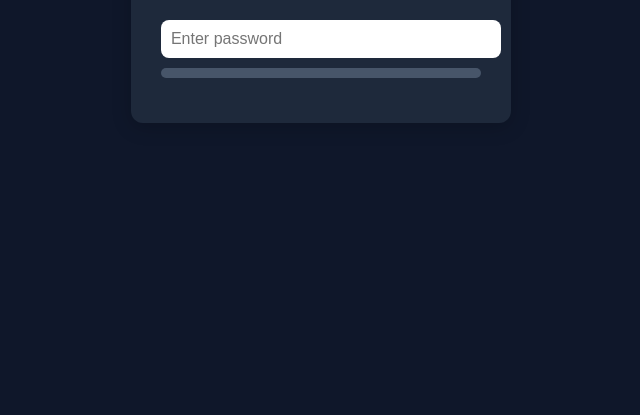
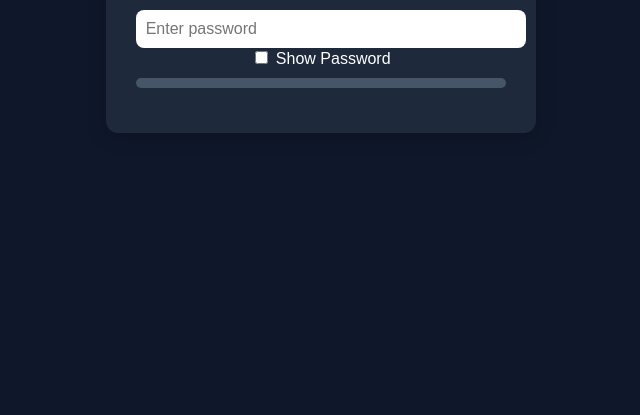
Before and after one commit to MehranButtAK1/Password_strength_checker, a plain HTML site: page index.html in a window 1280 px wide. Shown: the part 385-800 px from the top of the page, without its empty margins (319-959 px from the left). Drawn offline with Linux system fonts and the light colour scheme.

Commit message:
Update index.html
Adding braech check

```diff
--- a/index.html
+++ b/index.html
@@ -10,10 +10,14 @@
     <div class="container">
         <h2>Password Strength Checker</h2>
         <input type="password" placeholder="Enter password">
+        <label for="showPassword">
+          <input type="checkbox" id="showPassword"> Show Password
+        </label>
         <div id="strengthBar">
             <div id="bar"></div>
         </div>
         <div id="strengthText"></div>
+        <div id="breachResult"></div>
     </div>
     <script src="main.js"></script>
 </body>
```
Lines whose indentation alone changed are shown as unchanged.
